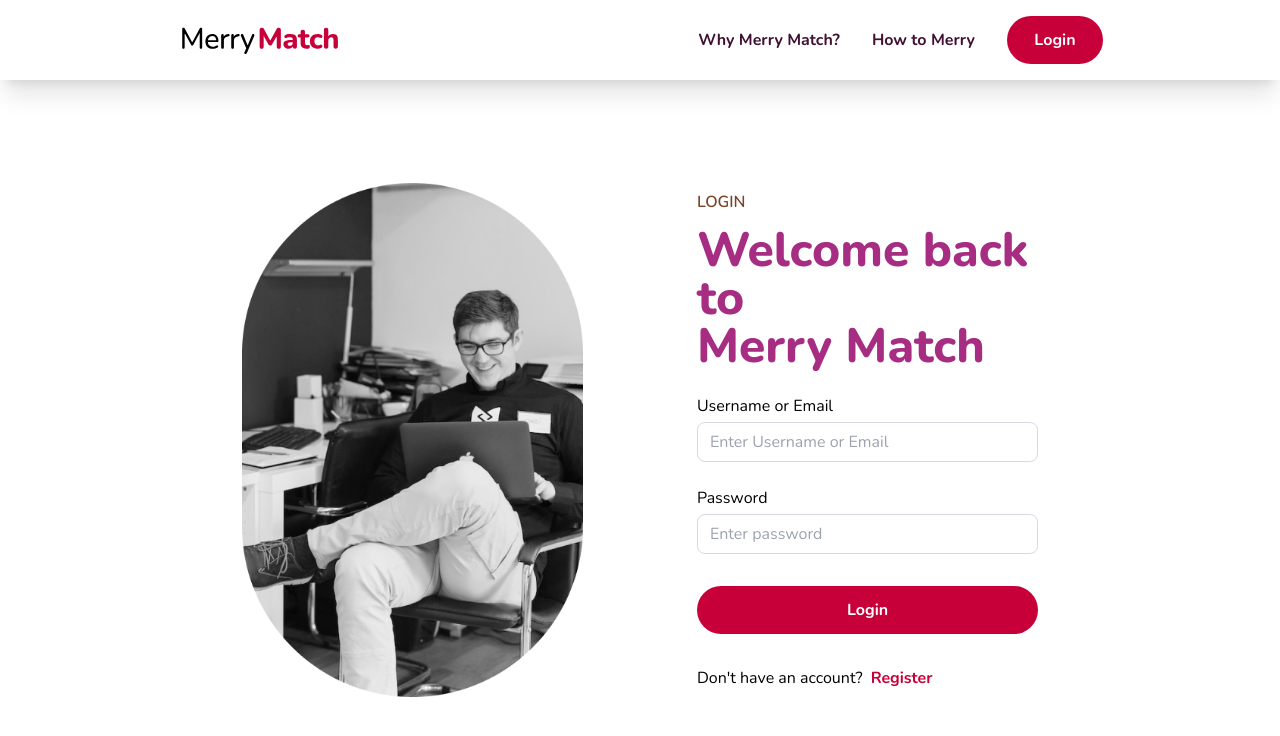
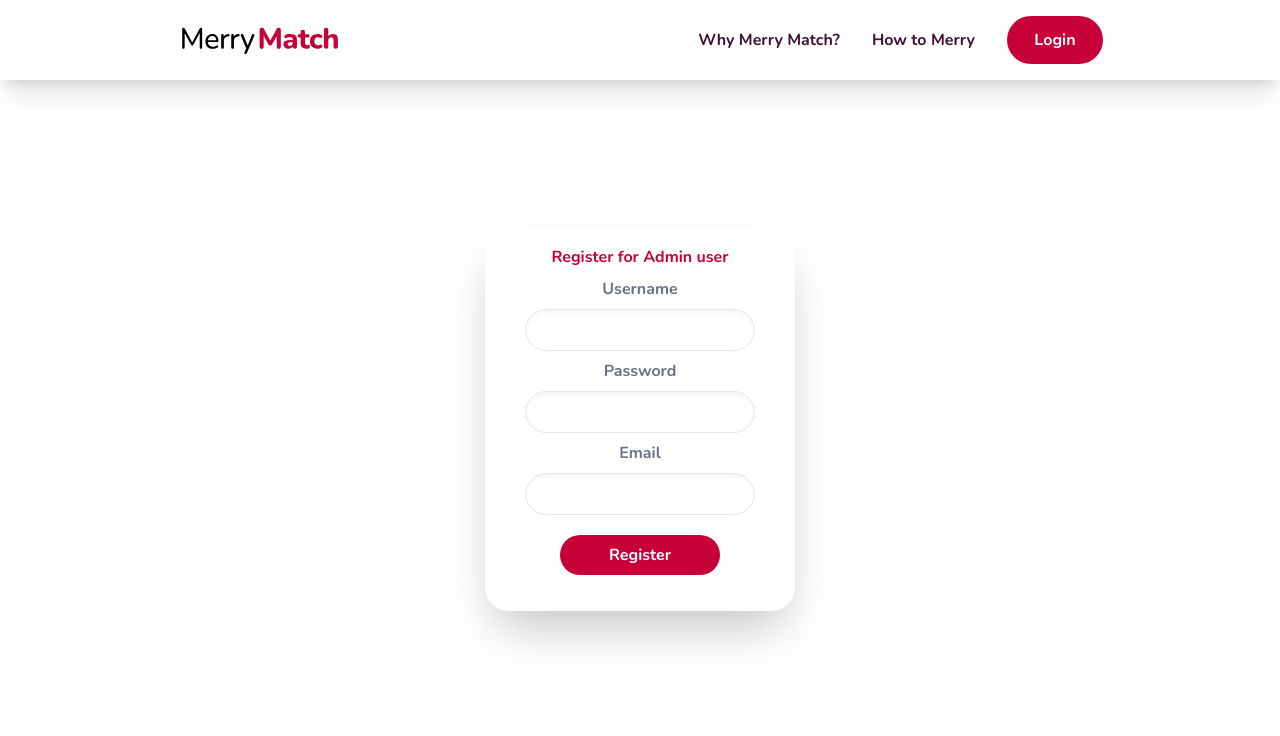
Before and after one commit to PloyIIV/merry-project, a React (Vite) app in the folder frontend/: page /admin/register in a window 1280 px wide. Shown: the top 736 px of the page. Built offline with nearby package versions, Linux system fonts and the light colour scheme.

Commit message:
feat: add register for adminpage

```diff
--- /dev/null
+++ b/frontend/src/pages/Register/RegisterAdmin.jsx
@@ -0,0 +1,39 @@
+import axios from 'axios'
+import React, { useState } from 'react'
+import { toast, ToastContainer } from 'react-toastify'
+
+const RegisterAdmin = () => {
+    const url = 'https://merry-project.vercel.app'
+    const [inputValue, setInputValue] = useState({
+        username: '',
+        password: '',
+        email: ''
+    })
+
+    const handleSubmit = async () => {
+        const response = await axios.post(`${url}/admin/register`, inputValue)
+        if(response.data.data) {
+            toast.success(response.data.message)
+        } else {
+            toast.error(response.data.message)
+        }
+    }
+
+    return (
+        <div className='w-screen h-[85vh] flex justify-center items-center'>
+            <ToastContainer theme='colored' />
+            <div className='flex flex-col w-fit px-10 py-4 items-center justify-center rounded-3xl shadow-2xl'>
+                <h1 className='font-bold text-pred-500'>Register for Admin user</h1>
+                <label htmlFor="username" className='py-2 font-bold text-gray-500'>Username</label>
+                <input onChange={(event) => setInputValue({...inputValue, username: event.target.value })} type="text" id='username' name='username' className='rounded-full px-3 py-2 shadow-inner border' />
+                <label htmlFor="password" className='py-2 font-bold text-gray-500'>Password</label>
+                <input onChange={(event) => setInputValue({...inputValue, password: event.target.value })} type="password" id='password' name='password' className='rounded-full px-3 py-2 shadow-inner border' />
+                <label htmlFor="email" className='py-2 font-bold text-gray-500'>Email</label>
+                <input onChange={(event) => setInputValue({...inputValue, email: event.target.value })} type="email" id='email' name='email' className='rounded-full px-3 py-2 shadow-inner border' />
+                <button onClick={handleSubmit} className='bg-pred-500 rounded-full w-40 py-2 text-white font-bold my-5'>Register</button>
+            </div>
+        </div>
+  )
+}
+
+export default RegisterAdmin
--- a/frontend/src/pages/Unauthenticated/UnauthenApp.jsx
+++ b/frontend/src/pages/Unauthenticated/UnauthenApp.jsx
@@ -6,6 +6,7 @@ import Register from '../Register/Register'
 import NavbarUnauthen from '../Navbar/NavbarUnauthen'
 import Test from '../Test'
 import { ToastContainer, toast } from 'react-toastify';
+import RegisterAdmin from '../Register/RegisterAdmin'
 
 const UnauthenApp = () => {
   return (
@@ -16,6 +17,7 @@ const UnauthenApp = () => {
             <Route path='/' element={<Home />} />
             <Route path='/login' element={<Login />} />
             <Route path='/register' element={<Register />} />
+            <Route path='/admin/register' element={<RegisterAdmin />} />
             <Route path='/test' element={<Test />} />
             <Route path='*' element={<Login />} />
         </Routes>
```
